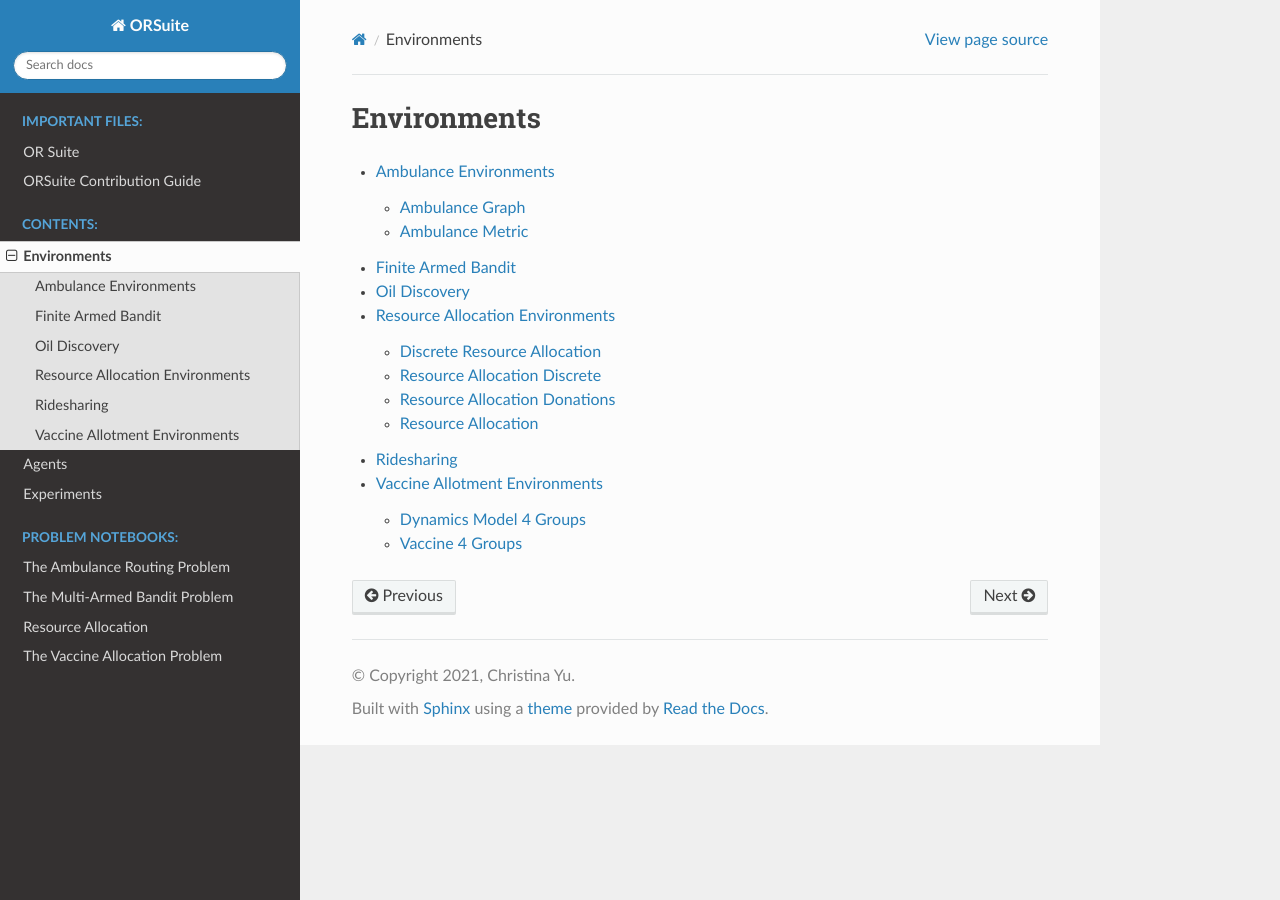
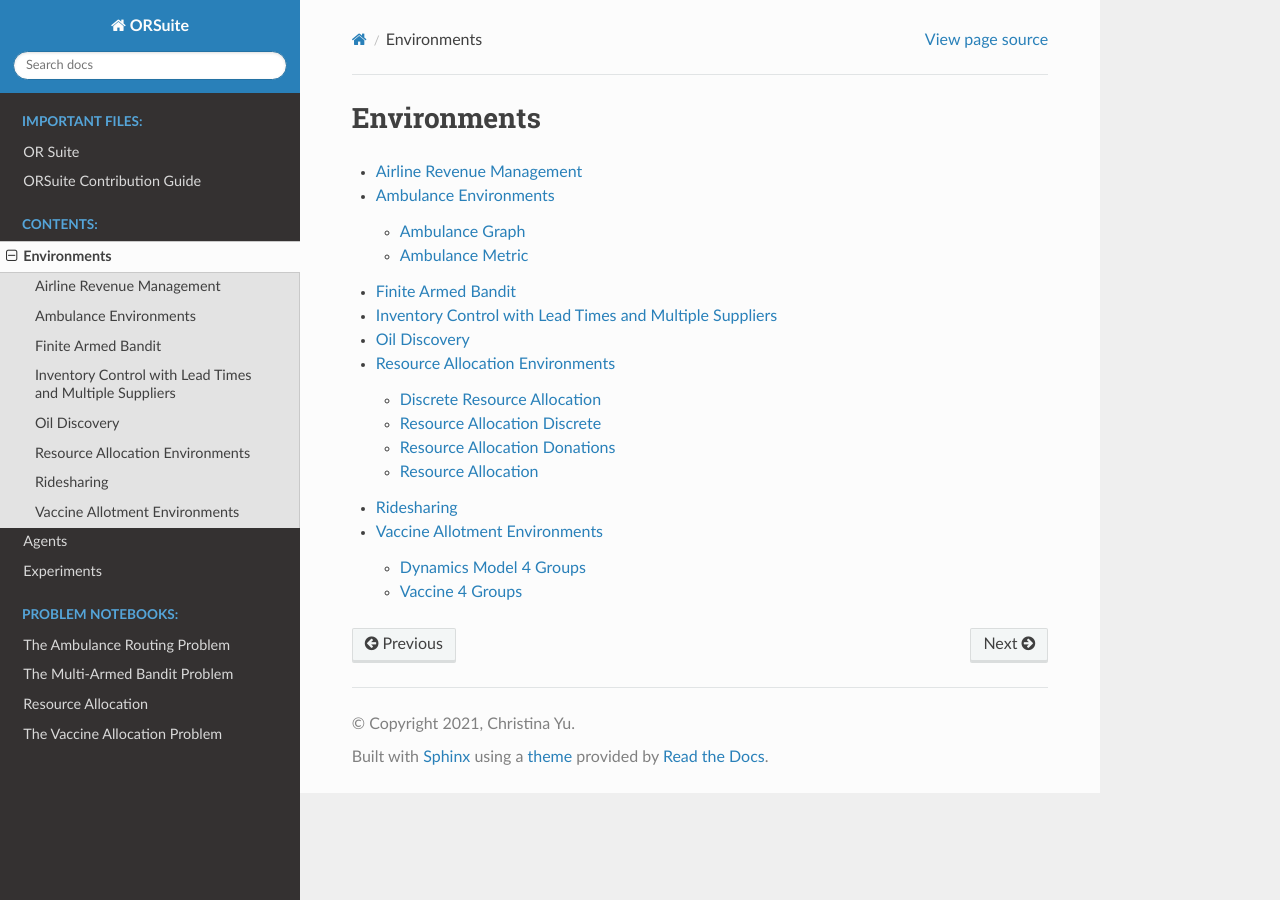
Before and after one commit to cornell-orie/ORSuite, a Sphinx documentation site: the page built from docs/envs.rst, in a window 1280 px wide. Built offline with Sphinx 7.4.7 and the Read the Docs theme 2.0.0, drawn with Linux system fonts in a browser that asks for light colours.

Commit message:
Added airline and inventory control environments to documentation

```diff
--- /dev/null
+++ b/docs/airline_revenue.rst
@@ -0,0 +1,6 @@
+Airline Revenue Management
+==========================
+
+.. automodule:: or_suite.envs.airline_revenue_management.airline_env
+  :members:
+  :special-members:
--- a/docs/envs.rst
+++ b/docs/envs.rst
@@ -4,8 +4,10 @@ Environments
 .. toctree::
   :maxdepth: 6
 
+  airline_revenue
   ambulance
   finite_armed
+  inventory_control
   oil
   resource
   rideshare
--- /dev/null
+++ b/docs/inventory_control.rst
@@ -0,0 +1,6 @@
+Inventory Control with Lead Times and Multiple Suppliers
+=========================================================
+
+.. automodule:: or_suite.envs.inventory_control_multiple_suppliers.multiple_suppliers_env
+  :members:
+  :special-members:
```
